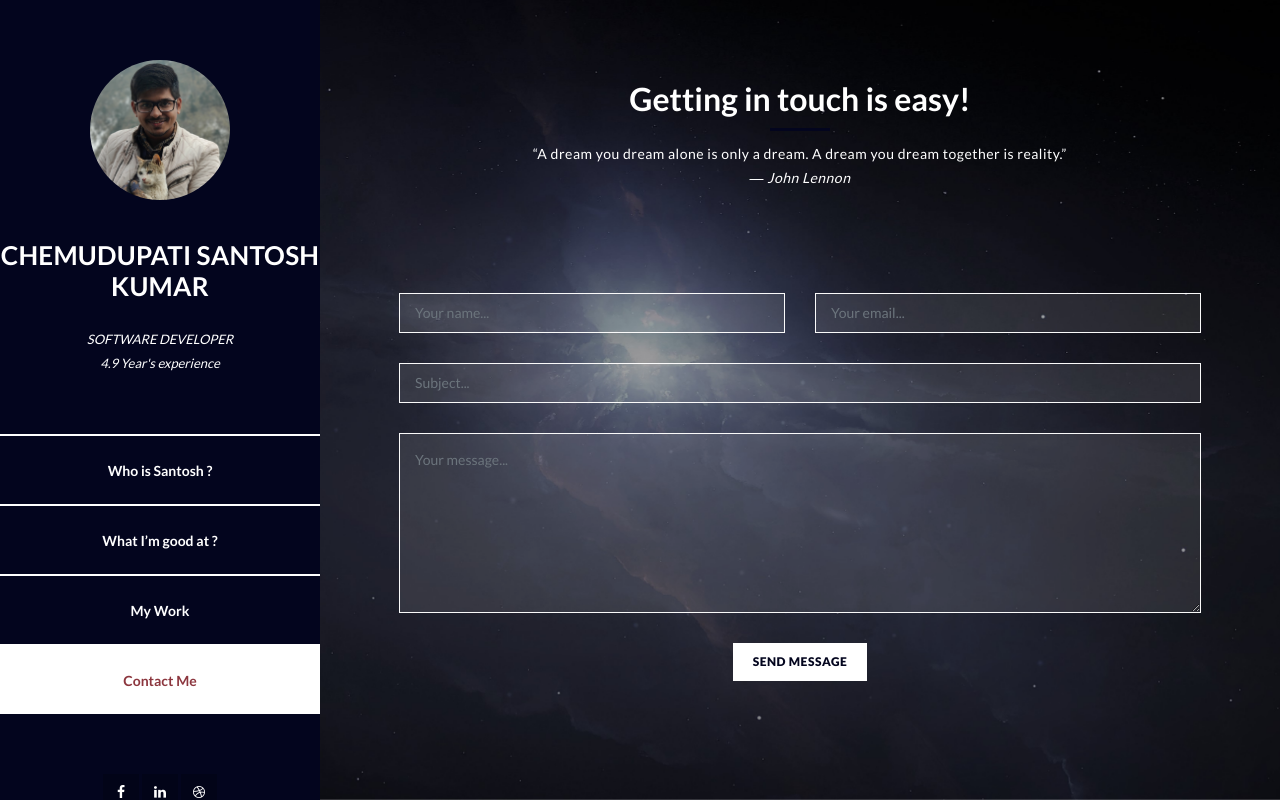
After one commit to CH-Santosh-Kumar/santoshkumar.github.io, a Django app: template webResume/templates/mailSuccessful.html in a window 1280 px wide. The commit adds this page. Run offline with Django 3.2, Linux system fonts and the light colour scheme; the template is opened without the code that fills it, so the values that code supplies are empty; some libraries are stand-ins or nearby versions.

Commit message:
Added mailing page and some html changes

```diff
--- /dev/null
+++ b/webResume/templates/mailSuccessful.html
@@ -0,0 +1,232 @@
+{% load static %}
+<!DOCTYPE html>
+<html lang="en">
+  <head>
+    <meta charset="utf-8" />
+    <meta
+      name="viewport"
+      content="width=device-width, initial-scale=1, shrink-to-fit=no"
+    />
+    <meta name="description" content="" />
+    <meta name="author" content="" />
+    <link
+      href="https://fonts.googleapis.com/css?family=Lato:100,300,400,700,900"
+      rel="stylesheet"
+    />
+
+    <title>CH SANTOSH KUMAR - CV</title>
+<!--
+Reflux Template
+https://templatemo.com/tm-531-reflux
+-->
+    <!-- Bootstrap core CSS -->
+    <link href="{%static 'vendor/bootstrap/css/bootstrap.min.css'%}" rel="stylesheet" />
+
+    <!-- Additional CSS Files -->
+    <link rel="stylesheet" href="{%static 'assets/css/fontawesome.css'%}" />
+    <link rel="stylesheet" href="{%static 'assets/css/templatemo-style.css'%}" />
+    <link rel="stylesheet" href="{%static 'assets/css/owl.css'%}" />
+    <link rel="stylesheet" href="{%static 'assets/css/lightbox.css'%}" />
+    <script src="https://ajax.googleapis.com/ajax/libs/jquery/1.11.0/jquery.min.js"></script>
+    <script src="{%static 'assets/parallax.js-1.5.0/parallax.min.js'%}"></script>
+  </head>
+
+  <body>
+    <div id="page-wraper">
+      <!-- Sidebar Menu -->
+      <div class="responsive-nav">
+        <i class="fa fa-bars" id="menu-toggle"></i>
+        <div id="menu" class="menu">
+          <i class="fa fa-times" id="menu-close"></i>
+          <div class="container">
+            <div class="image">
+              <a href="#"><img src="{%static 'assets/images/author-image.jpg'%}" alt="" /></a>
+            </div>
+            <div class="author-content">
+              <h4>CHEMUDUPATI SANTOSH KUMAR</h4><br>
+              <span>SOFTWARE DEVELOPER</span><br>
+              <span>4.9 Year's experience</span>
+            </div>
+            <nav class="main-nav" role="navigation">
+              <ul class="main-menu">
+                <li><a href="#section1">Who is Santosh ?</a></li>
+                <li><a href="#section2">What I’m good at ?</a></li>
+                <li><a href="#section3">My Work</a></li>
+                <li><a href="#section4">Contact Me</a></li>
+              </ul>
+            </nav>
+            <div class="social-network">
+              <ul class="soial-icons">
+                <li>
+                  <a href="https://www.facebook.com/08.SANTY/"
+                    ><i class="fa fa-facebook"></i
+                  ></a>
+                </li>
+                <li>
+                  <a href="https://www.linkedin.com/in/santosh-kumar-16769b90/"
+                  ><i class="fa fa-linkedin"></i></a>
+                </li>
+                <li>
+                  <a href="https://www.youtube.com/channel/UCq5aWTjEH_x0EzizyXHlAgw"
+                  ><i class="fa fa-dribbble"></i></a>
+                </li>
+              </ul>
+            </div>
+          </div>
+        </div>
+      </div>
+      <section class="section contact-me" data-section="section4">
+        <div class="container">
+          <div class="section-heading">
+            <h2>Getting in touch is easy!</h2>
+            <div class="line-dec"></div>
+              <span>“A dream you dream alone is only a dream. A dream you dream together is reality.”<br></span>
+              <span style="font-style: italic;">― John Lennon</span><br><br>
+
+            </div>
+          {% if name %}
+
+                <center>
+                  <h2>  Thanks {{ name }}!</h2>
+                  <p> You can also connect me on below given contact number.<br>
+                  +919892380045<br>
+                  +918689863289</p>
+
+                  <button type="submit" id="form-submit" class="white-button"> <a href="{% url 'home'%}">Return To Homepage</a>
+                  </button>
+                </center>
+                <br><br><br>
+
+          {% else %}
+          <div class="row">
+            <div class="right-content">
+              <div class="container">
+                <form id="contact" action="" method="post">
+                  <div class="row">
+                    <div class="col-md-6">
+                      <fieldset>
+                        <input
+                          name="name"
+                          type="text"
+                          class="form-control"
+                          id="name"
+                          placeholder="Your name..."
+                          required=""
+                        />
+                      </fieldset>
+                    </div>
+                    <div class="col-md-6">
+                      <fieldset>
+                        <input
+                          name="email"
+                          type="text"
+                          class="form-control"
+                          id="email"
+                          placeholder="Your email..."
+                          required=""
+                        />
+                      </fieldset>
+                    </div>
+                    <div class="col-md-12">
+                      <fieldset>
+                        <input
+                          name="subject"
+                          type="text"
+                          class="form-control"
+                          id="subject"
+                          placeholder="Subject..."
+                          required=""
+                        />
+                      </fieldset>
+                    </div>
+                    <div class="col-md-12">
+                      <fieldset>
+                        <textarea
+                          name="message"
+                          rows="6"
+                          class="form-control"
+                          id="message"
+                          placeholder="Your message..."
+                          required=""
+                        ></textarea>
+                      </fieldset>
+                    </div>
+                    <div class="col-md-12">
+                      <fieldset>
+                        <button type="submit" id="form-submit" class="button">
+                          Send Message
+                        </button>
+                      </fieldset>
+                     </div>
+                  </div>
+                </form>
+              </div>
+            </div>
+          </div>
+        </div>
+      </section>
+      {% endif %}
+    </div>
+
+    <!-- Scripts -->
+    <!-- Bootstrap core JavaScript -->
+    <script src="{%static 'vendor/jquery/jquery.min.js'%}"></script>
+    <script src="{%static 'vendor/bootstrap/js/bootstrap.bundle.min.js'%}"></script>
+
+    <script src="{%static 'assets/js/isotope.min.js'%}"></script>
+    <script src="{%static 'assets/js/owl-carousel.js'%}"></script>
+    <script src="{%static 'assets/js/lightbox.js'%}"></script>
+    <script src="{%static 'assets/js/custom.js'%}"></script>
+    <script>
+      //according to loftblog tut
+      $(".main-menu li:first").addClass("active");
+
+      var showSection = function showSection(section, isAnimate) {
+        var direction = section.replace(/#/, ""),
+          reqSection = $(".section").filter(
+            '[data-section="' + direction + '"]'
+          ),
+          reqSectionPos = reqSection.offset().top - 0;
+
+        if (isAnimate) {
+          $("body, html").animate(
+            {
+              scrollTop: reqSectionPos
+            },
+            800
+          );
+        } else {
+          $("body, html").scrollTop(reqSectionPos);
+        }
+      };
+
+      var checkSection = function checkSection() {
+        $(".section").each(function() {
+          var $this = $(this),
+            topEdge = $this.offset().top - 80,
+            bottomEdge = topEdge + $this.height(),
+            wScroll = $(window).scrollTop();
+          if (topEdge < wScroll && bottomEdge > wScroll) {
+            var currentId = $this.data("section"),
+              reqLink = $("a").filter("[href*=\\#" + currentId + "]");
+            reqLink
+              .closest("li")
+              .addClass("active")
+              .siblings()
+              .removeClass("active");
+          }
+        });
+      };
+
+      $(".main-menu").on("click", "a", function(e) {
+        e.preventDefault();
+        showSection($(this).attr("href"), true);
+      });
+
+      $(window).scroll(function() {
+        checkSection();
+      });
+
+    </script>
+  </body>
+</html>
--- a/webResume/views.py
+++ b/webResume/views.py
@@ -13,6 +13,6 @@ def home(request):
 
     if request.method == 'POST' and email and name:
         send_mail(subject,message,email,to,fail_silently = False)
-        return render(request,'home.html',{'name': name})
+        return render(request,'mailSuccessful.html',{'name': name})
     else:
         return render(request,'home.html',{})
```
Also changed, not shown: webResume/templates/home.html (+1 -15 lines).
